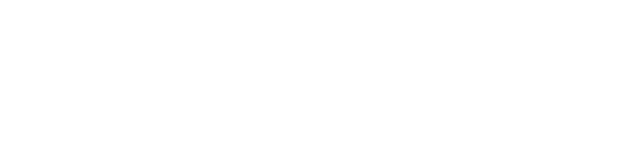
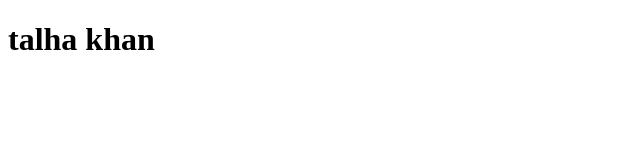
Before and after one commit to MuhammadTalha1245/GithubTalha, a plain HTML site: page index.html in a window 1280 px wide. Shown: the whole page, without its empty margins (0-640 px from the left). Drawn offline with Linux system fonts and the light colour scheme.

Commit message:
new project

```diff
--- a/index.html
+++ b/index.html
@@ -9,7 +9,7 @@
 </head>
 <body>
 
-
+<H1>talha khan</H1>
 <script src="index.js"></script>
 </body>
 </html>
```
